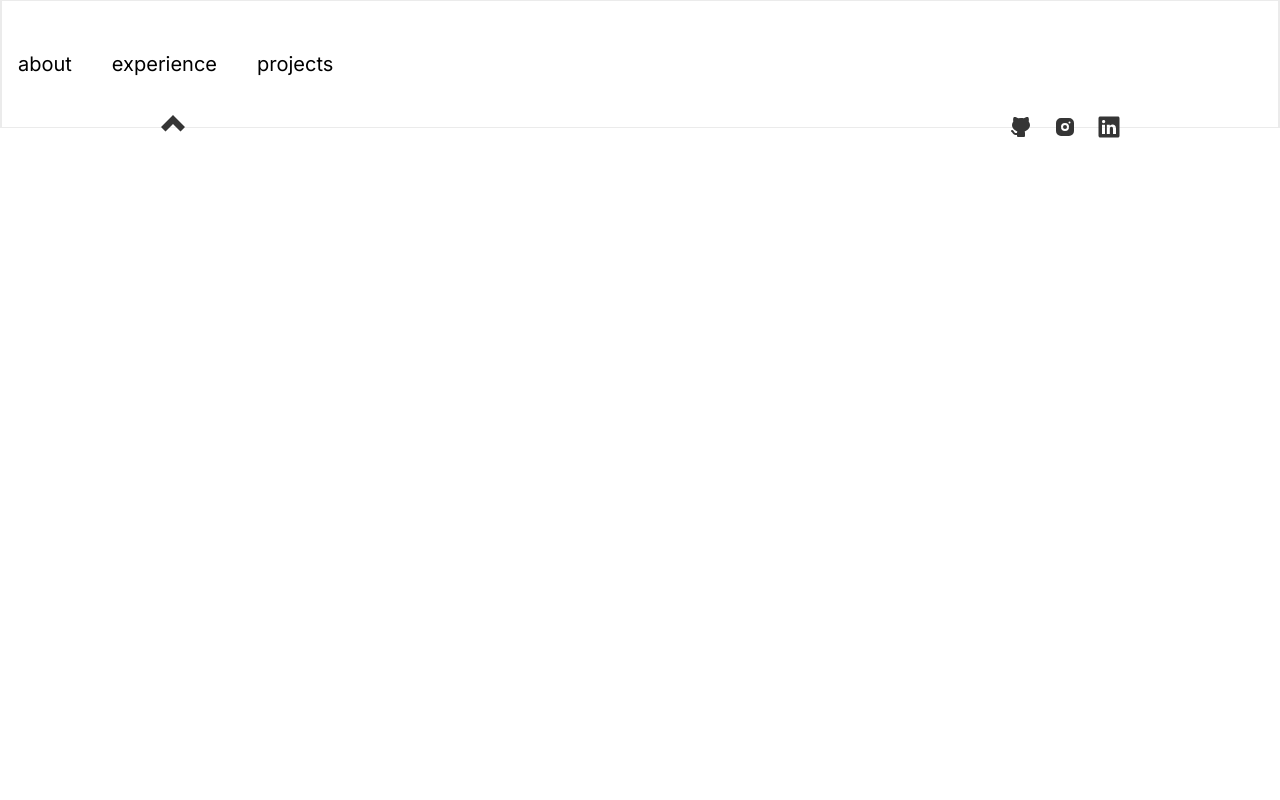
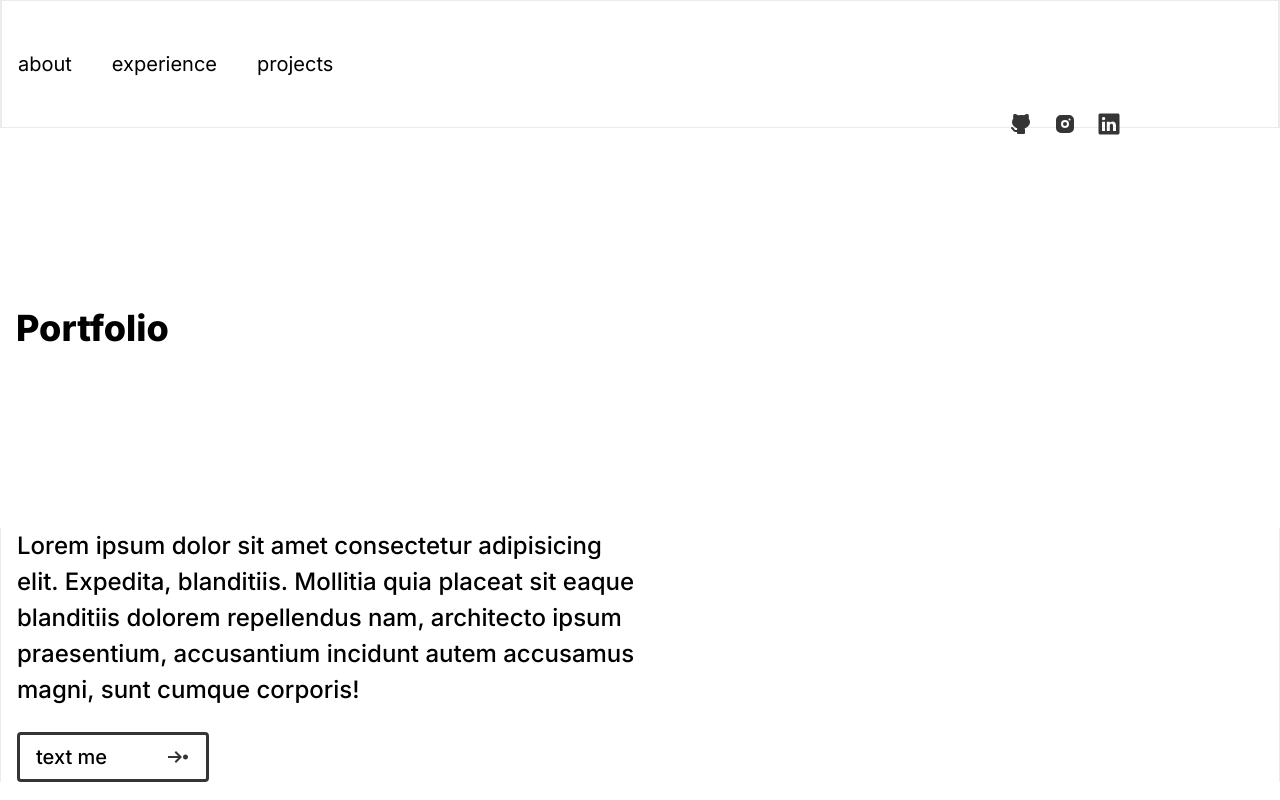
Before and after one commit to wp-lii/portfolio, a Nuxt app: page / in a window 1280 px wide. Built offline with nearby package versions, Linux system fonts and the light colour scheme.

Commit message:
feat/heroSection

```diff
--- /dev/null
+++ b/app/assets/icons/infoIcon/gotoIcon.vue
@@ -0,0 +1,15 @@
+<template>
+  <svg
+    xmlns="http://www.w3.org/2000/svg"
+    width="1em"
+    height="1em"
+    viewBox="0 0 512 512"
+  >
+    <path d="M0 0h512v512H0z" fill="none" />
+    <path
+      fill="currentColor"
+      fill-rule="evenodd"
+      d="m341.334 256l-128 128l-30.294-30.293l76.587-76.374H42.667v-42.666h216.96l-76.587-76.374L213.334 128zM416 309.333c29.456 0 53.334-23.878 53.334-53.333S445.456 202.667 416 202.667c-29.455 0-53.333 23.878-53.333 53.333s23.878 53.333 53.333 53.333"
+    />
+  </svg>
+</template>
--- a/app/assets/icons/infoIcon/index.ts
+++ b/app/assets/icons/infoIcon/index.ts
@@ -3,3 +3,4 @@ export { default as InstagramIcon } from "./instagramIcon.vue";
 export { default as LinkedinIcon } from "./linkedinIcon.vue";
 export { default as TopIcon } from "./topIcon.vue";
 export { default as MenuIcon } from "./menuIcon.vue";
+export { default as GotoIcon } from "./gotoIcon.vue";
--- /dev/null
+++ b/app/components/button/MoreButton.vue
@@ -0,0 +1,33 @@
+<template>
+  <button class="more-button">
+    <h4>{{ text }}</h4>
+    <GotoIcon class="icon" />
+  </button>
+</template>
+
+<script setup lang="ts">
+import GotoIcon from "~/assets/icons/infoIcon/gotoIcon.vue";
+
+defineProps<{
+  text: string;
+}>();
+</script>
+
+<style lang="scss" scoped>
+.more-button {
+  min-width: 15vw;
+  height: 50px;
+  display: flex;
+  justify-content: space-between;
+  align-items: center;
+  padding: 0 1rem;
+  background-color: transparent;
+  border: 3px solid var(--text-color-2);
+  border-radius: 4px;
+  gap: 8px;
+  cursor: pointer;
+}
+.icon {
+  margin: 0;
+}
+</style>
--- /dev/null
+++ b/app/components/homePage/HeroSection.vue
@@ -0,0 +1,49 @@
+<template>
+  <section class="hero">
+    <h1 class="title">Portfolio</h1>
+    <div class="container">
+      <h3 class="introduce">
+        Lorem ipsum dolor sit amet consectetur adipisicing elit. Expedita,
+        blanditiis. Mollitia quia placeat sit eaque blanditiis dolorem
+        repellendus nam, architecto ipsum praesentium, accusantium incidunt
+        autem accusamus magni, sunt cumque corporis!
+      </h3>
+      <buttonMoreButton text="text me" class="more-button" />
+    </div>
+  </section>
+</template>
+<script lang="ts" setup></script>
+<style lang="scss" scoped>
+.container {
+  display: flex;
+  flex-direction: column;
+  gap: 1.5rem;
+  padding: 0 1rem;
+}
+.title {
+  position: relative;
+  min-height: 400px;
+  display: flex;
+  align-items: center;
+  padding: 1rem;
+  &::after {
+    content: "24°C";
+    position: absolute;
+    top: 100%;
+    left: 1rem;
+    width: 100%;
+    height: 1px;
+    background-color: var(--background-gary);
+    @include media(1500) {
+      display: none;
+    }
+  }
+}
+.introduce {
+  width: 50%;
+  font-weight: 500;
+}
+.more-button {
+  width: fit-content;
+}
+</style>
--- a/app/components/layouts/NavBar.vue
+++ b/app/components/layouts/NavBar.vue
@@ -1,5 +1,5 @@
 <template>
-  <section class="hero">
+  <section class="navbar">
     <div class="container">
       <div class="content">
         <div class="menu-text">about</div>
@@ -12,9 +12,9 @@
     </div>
 
     <div class="info-container">
-      <div class="info-top">
+      <!--       <div class="info-top">
         <TopIcon class="icon" />
-      </div>
+      </div> -->
       <div class="info-media">
         <GithubIcon class="icon" />
         <InstagramIcon class="icon" />
@@ -37,7 +37,7 @@ import {
 .icon {
   cursor: pointer;
 }
-.hero {
+.navbar {
   border: 1px solid var(--background-gary);
 }
 .container {
@@ -71,7 +71,7 @@ import {
   top: 14%;
   width: 100%;
   display: flex;
-  justify-content: space-between;
+  justify-content: flex-end;
   padding: 0 10rem;
   @include media(768) {
     top: 7%;
@@ -88,11 +88,11 @@ import {
     }
   }
 
-  .info-top {
+  /*   .info-top {
     height: 30px;
     @include media(768) {
       display: none;
     }
-  }
+  } */
 }
 </style>
--- a/app/layouts/default.vue
+++ b/app/layouts/default.vue
@@ -1,12 +1,8 @@
 <template>
-  <div class="header">
-    <layoutsNavBar />
-  </div>
-  <div class="main">
-    <slot name="main" />
-  </div>
-  <div class="footer">
-    <slot name="footer" />
-  </div>
+  <layoutsNavBar />
+  <main class="main">
+    <slot />
+  </main>
+  <!--   <layoutsFooter /> -->
 </template>
 <style scoped lang="scss"></style>
--- a/app/pages/index.vue
+++ b/app/pages/index.vue
@@ -1,7 +1,7 @@
 <template>
-  <layoutsNavBar />
-  <div>test</div>
-  <layoutsFooter />
+  <main class="main">
+    <HomePageHeroSection />
+  </main>
 </template>
 
 <script lang="ts" setup>
```
